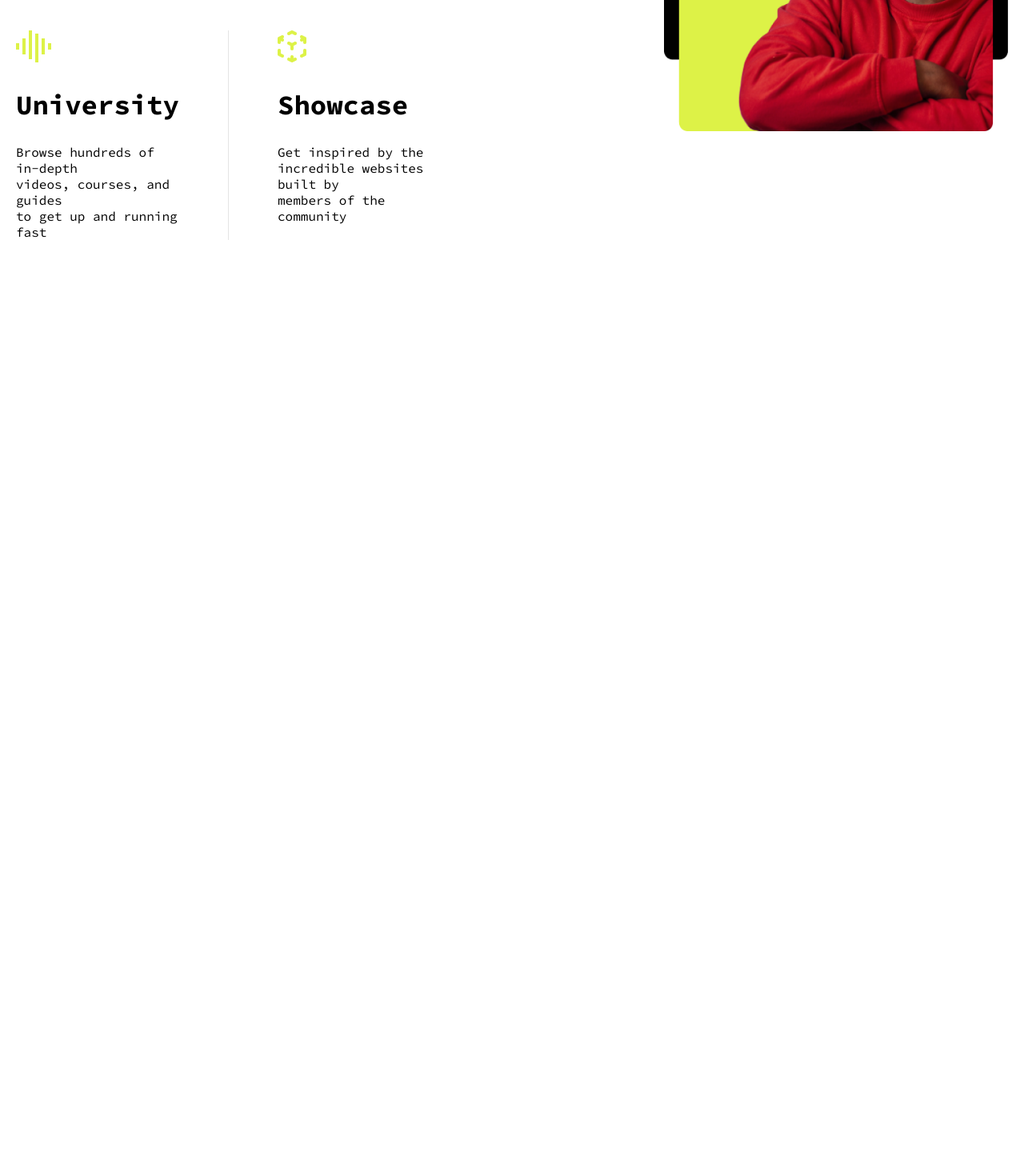
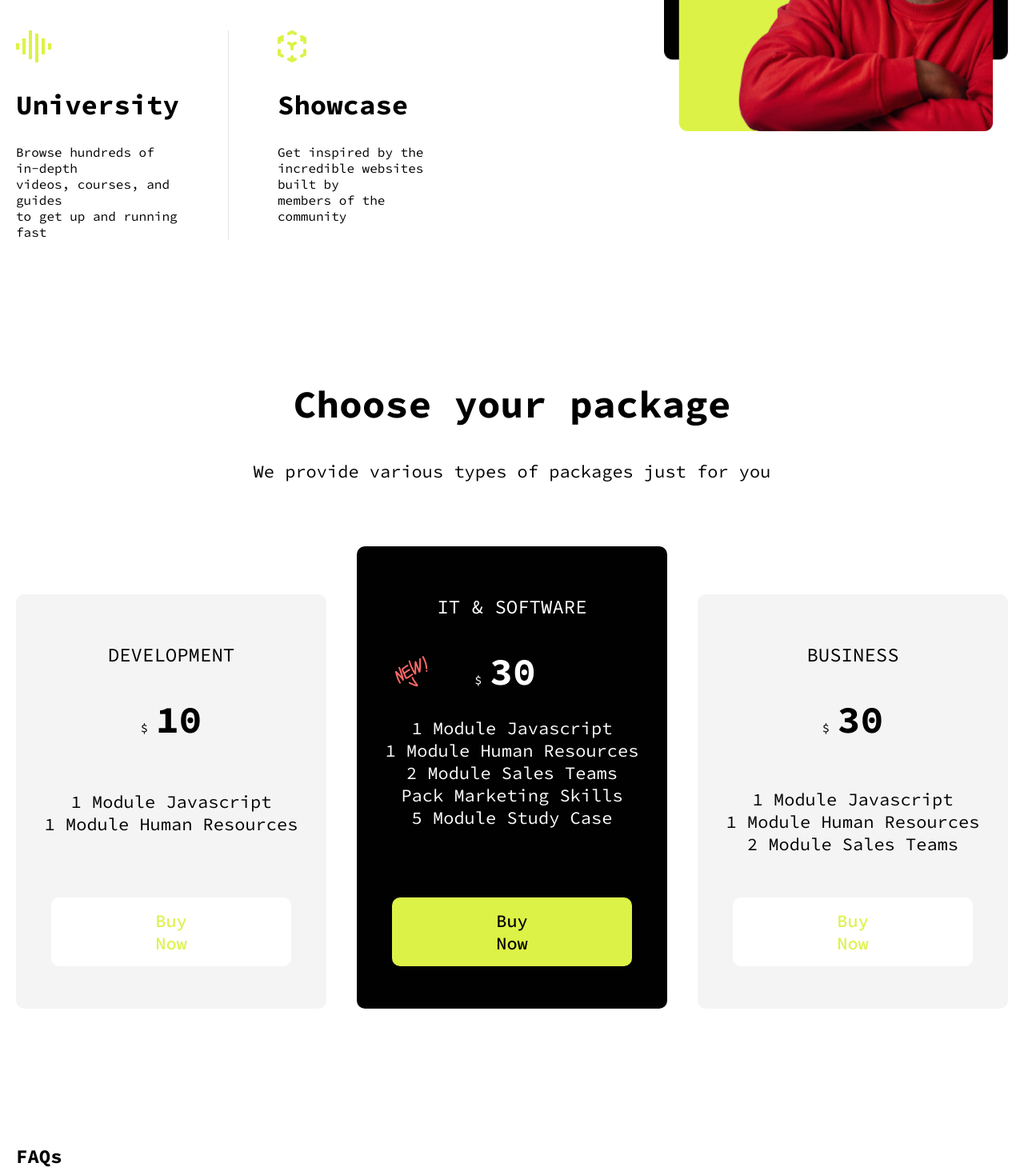
Before and after one commit to AngeloPappalardo/reposity-freebie, a plain HTML site: page freebie/index.html in a window 1280 px wide. Shown: the part 3155-4619 px from the top of the page at 80% size. Before the commit the page ends 3455 px from the top, so only its background shows below. Drawn offline with Linux system fonts and the light colour scheme.

Commit message:
freebie 02/09/2022

```diff
--- a/freebie/index.html
+++ b/freebie/index.html
@@ -118,7 +118,11 @@
           </h2>
           <div class="container-texts-flex">
             <div class="University">
-              <img class="component" src="/img/Component3.png" alt="University" />
+              <img
+                class="component"
+                src="/img/Component3.png"
+                alt="University"
+              />
               <h2>University</h2>
               <p>
                 Browse hundreds of in-depth <br />
@@ -126,7 +130,7 @@
                 to get up and running fast
               </p>
             </div>
-            <img class="line-img" src="/img/Line 5.png" alt="Line">
+            <img class="line-img" src="/img/Line 5.png" alt="Line" />
             <div class="Showcase">
               <img class="component" src="/img/Component5.png" alt="Showcase" />
               <h2>Showcase</h2>
@@ -139,8 +143,61 @@
           </div>
         </div>
         <div class="container-img-tutor">
-          <img class="component"src="/img/Tutor.png" alt="Tutor">
+          <img class="component" src="/img/Tutor.png" alt="Tutor" />
         </div>
+      </div>
+    </section>
+    <section class="package">
+      <div class="container">
+        <h2>Choose your package</h2>
+        <p>We provide various types of packages just for you</p>
+        <div class="packages">
+          <div class="DEVELOPMENT text background">
+            <p class="paragraph">DEVELOPMENT</p>
+            <p>$ <strong>10</strong></p>
+            <p class="paragraph2">
+              1 Module Javascript <br />
+              1 Module Human Resources
+            </p>
+            <a href="/" class="button">
+              <span>Buy Now</span>
+            </a>
+          </div>
+          <div class="SOFTWARE text">
+            <p class="paragraph">IT & SOFTWARE</p>
+            <div class="new">
+              <img src="/img/new.png" alt="new" />
+              <p>$ <strong>30</strong></p>
+            </div>
+            <p class="paragraph2">
+              1 Module Javascript <br />
+              1 Module Human Resources <br />
+              2 Module Sales Teams <br />
+              Pack Marketing Skills <br />
+              5 Module Study Case
+            </p>
+            <a href="/" class="button">
+              <span>Buy Now</span>
+            </a>
+          </div>
+          <div class="BUSINESS text background">
+            <p class="paragraph">BUSINESS</p>
+            <p>$ <strong>30</strong></p>
+            <p class="paragraph2">
+              1 Module Javascript <br />
+              1 Module Human Resources <br />
+              2 Module Sales Teams
+            </p>
+            <a href="/" class="button">
+              <span>Buy Now</span>
+            </a>
+          </div>
+        </div>
+      </div>
+    </section>
+    <section class="FAQs">
+      <div class="container">
+        <h2>FAQs</h2>
       </div>
     </section>
   </body>
--- a/freebie/style/style.css
+++ b/freebie/style/style.css
@@ -255,11 +255,87 @@ img {
   font-size: 48px;
   margin-bottom: 98px;
 }
-.container-texts-flex  h2 {
+.container-texts-flex h2 {
   font-size: 34px;
 }
 .container-img-tutor {
   margin-top: 157px;
+}
+.package .container > p {
+  text-align: center;
+  font-size: 22px;
+}
+.package .container > h2 {
+  text-align: center;
+  font-size: 48px;
+  margin-top: 175px;
+}
+.packages {
+  display: flex;
+  gap: 38px;
+  justify-content: center;
+}
+.background {
+  background-color: #f4f4f4;
+  margin-top: 140px;
+  border-radius: 10px;
+}
+.SOFTWARE {
+  background-color: #010101;
+  color: #ffffff;
+  margin-top: 80px;
+  border-radius: 10px;
+}
+.new {
+  display: flex;
+  gap: 58px;
+  align-items: center;
+  margin-left: 47px;
+  margin-bottom: 27px;
+}
+strong {
+  font-size: 48px;
+  font-weight: 700;
+}
+.text {
+text-align: center;
+}
+.paragraph {
+  margin-top: 60px;
+  margin-bottom: 35px;
+  font-size: 24px;
+}
+.background .button {
+  background-color: #FFFFFF;
+  color:#DDF247 ;
+  border-radius: 10px;
+  padding: 15px 108px;
+  margin: 53px 44px;
+}
+.DEVELOPMENT .button {
+  margin-top: 78px;
+}
+.DEVELOPMENT .paragraph2 {
+  margin-top: 59px;
+}
+.BUSINESS .paragraph2 {
+  margin-top: 56px;
+}
+.SOFTWARE .button {
+  background-color: #DDF247;
+  color: #000000;
+  border-radius: 10px;
+  padding: 15px 108px;
+  margin: 53px 44px;
+}
+.SOFTWARE .paragraph2 {
+  margin-bottom: 33px;
+}
+.paragraph2 {
+  font-size: 22px;
+}
+.FAQs .container {
+  margin-top: 169px;
 }
 @media screen and (max-width: 1439px) {
   .header .menu {
@@ -353,6 +429,16 @@ img {
     text-align: center;
     margin-top: 57px;
   }
+  .packages {
+    flex-direction: column;
+    gap: 0;
+  }
+ .SOFTWARE {
+  margin-top: 30px;
+ }
+ .BUSINESS {
+  margin-top: 30px;
+ }
 }
 @media screen and (max-width: 768px) {
   .title {
```
Also changed, not shown: freebie/img/new.png (added).
